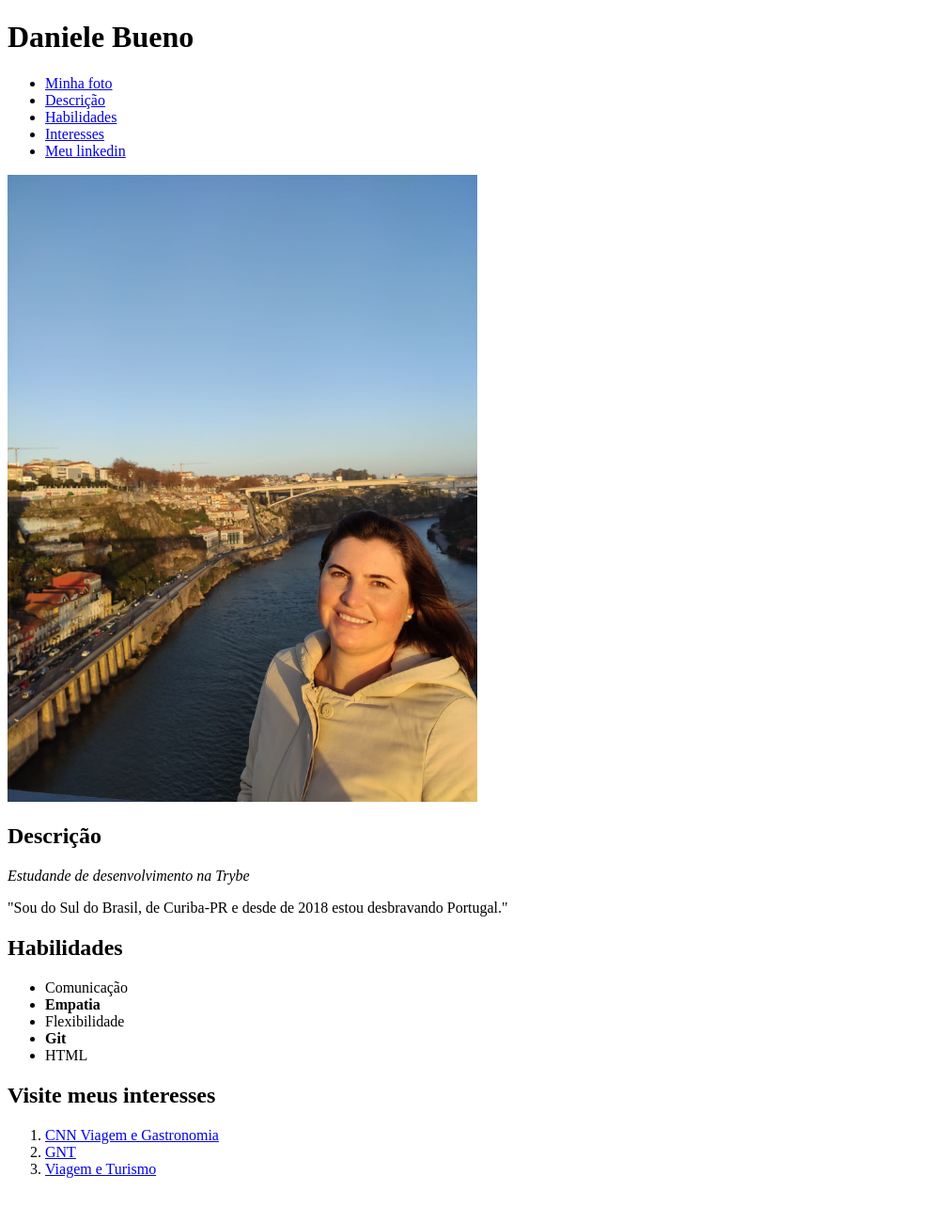
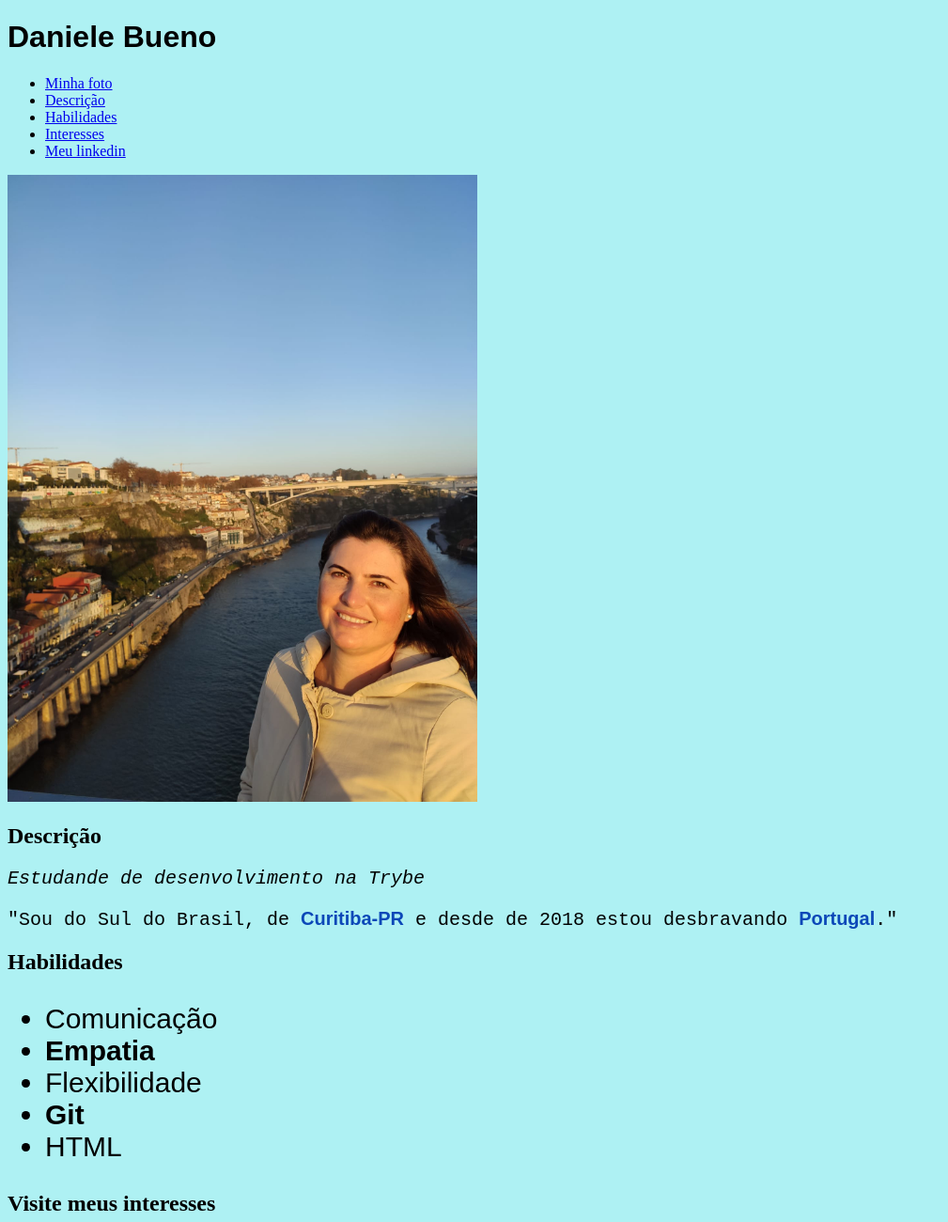
Before and after one commit to dannibueno/dannibueno.github.io, a plain HTML site: page index.html in a window 1280 px wide. Shown: the top 1300 px of the page at 94% size, without its empty margins (0-1009 px from the left). Before the commit the page ends 1269 px from the top, so only its background shows below. Drawn offline with Linux system fonts and the light colour scheme.

Commit message:
Estilizando Portifolio

```diff
--- a/index.html
+++ b/index.html
@@ -3,9 +3,38 @@
   <head>
     <meta charset="UTF-8">
     <title>Portifólio Web</title>
+    <style>
+
+      #nome{
+        font-family:sans-serif;
+      }
+
+      .descricoes{
+        font-family: monospace;
+        font-size: 20px;
+      }
+
+      body{
+        background-color:rgb(174, 241, 243);
+      }
+
+      .destaque-texto{
+        font-family: fantasy;
+        color: rgb(12, 72, 184);
+      }
+
+      #lista-habilidades{
+        font-size: 30px;
+        font-family: sans-serif;
+      }
+
+
+
+
+    </style>
   </head>
   <body>
-    <h1>Daniele Bueno</h1>
+    <h1 id="nome">Daniele Bueno</h1>
 
     <ul>
       <li><a href="#minha-foto">Minha foto</a></li>
@@ -19,13 +48,14 @@
 
     <h2 id="descricao">Descrição</h2>
 
-    <p><i>Estudande de desenvolvimento na Trybe</i></p>
+    <p class="descricoes"><i>Estudande de desenvolvimento na Trybe</i></p>
 
-    <p>"Sou do Sul do Brasil, de Curiba-PR e desde de 2018 estou desbravando Portugal."</p>
+    <p class="descricoes">"Sou do Sul do Brasil, de <strong class="destaque-texto">Curitiba-PR</strong> e desde de 2018
+    estou desbravando <strong class="destaque-texto">Portugal</strong>."</p>
 
     <h2 id="habilidades">Habilidades</h2>
 
-    <ul>
+    <ul id="lista-habilidades">
       <li>Comunicação</li>
       <li><b>Empatia</b></li>
       <li>Flexibilidade</li>
```
